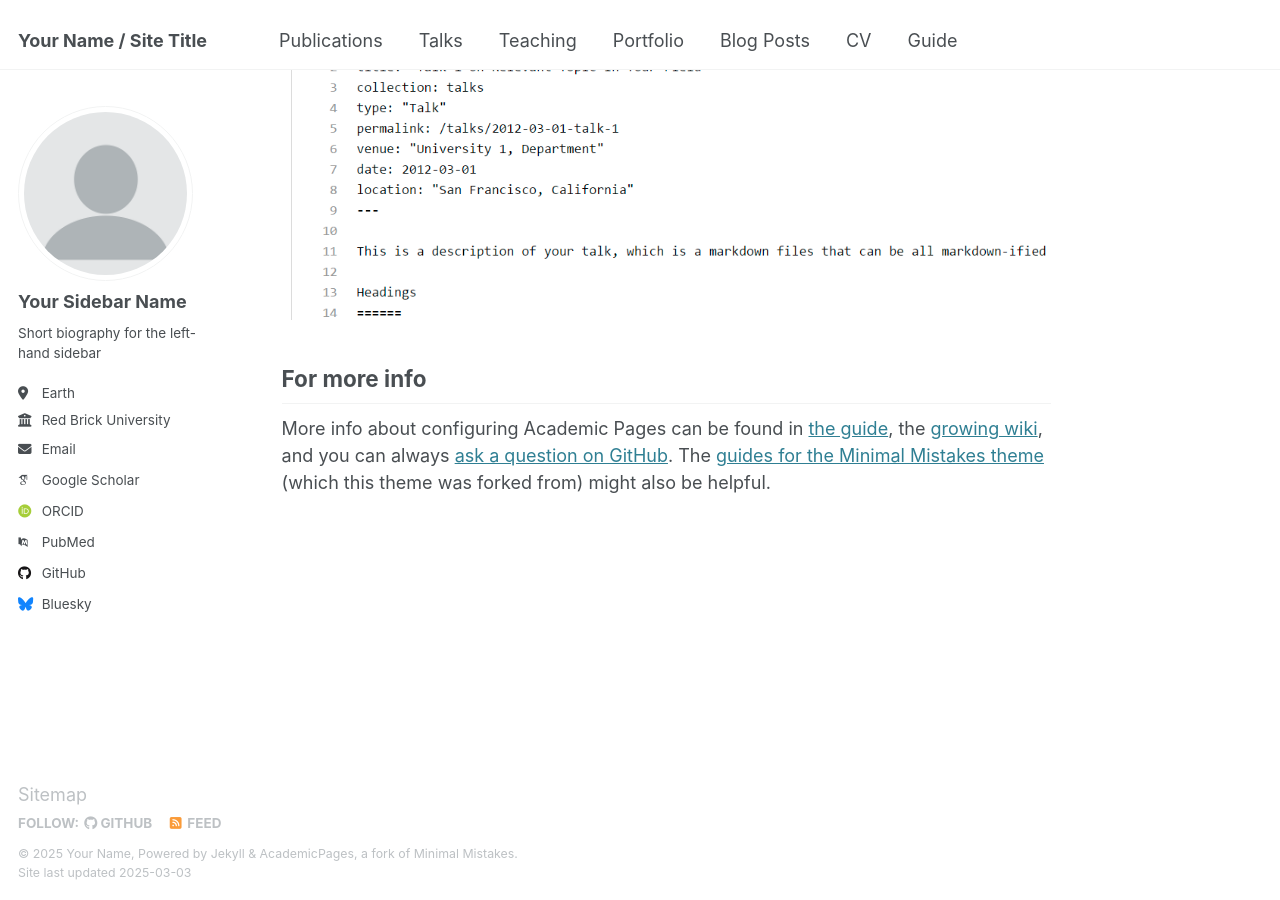
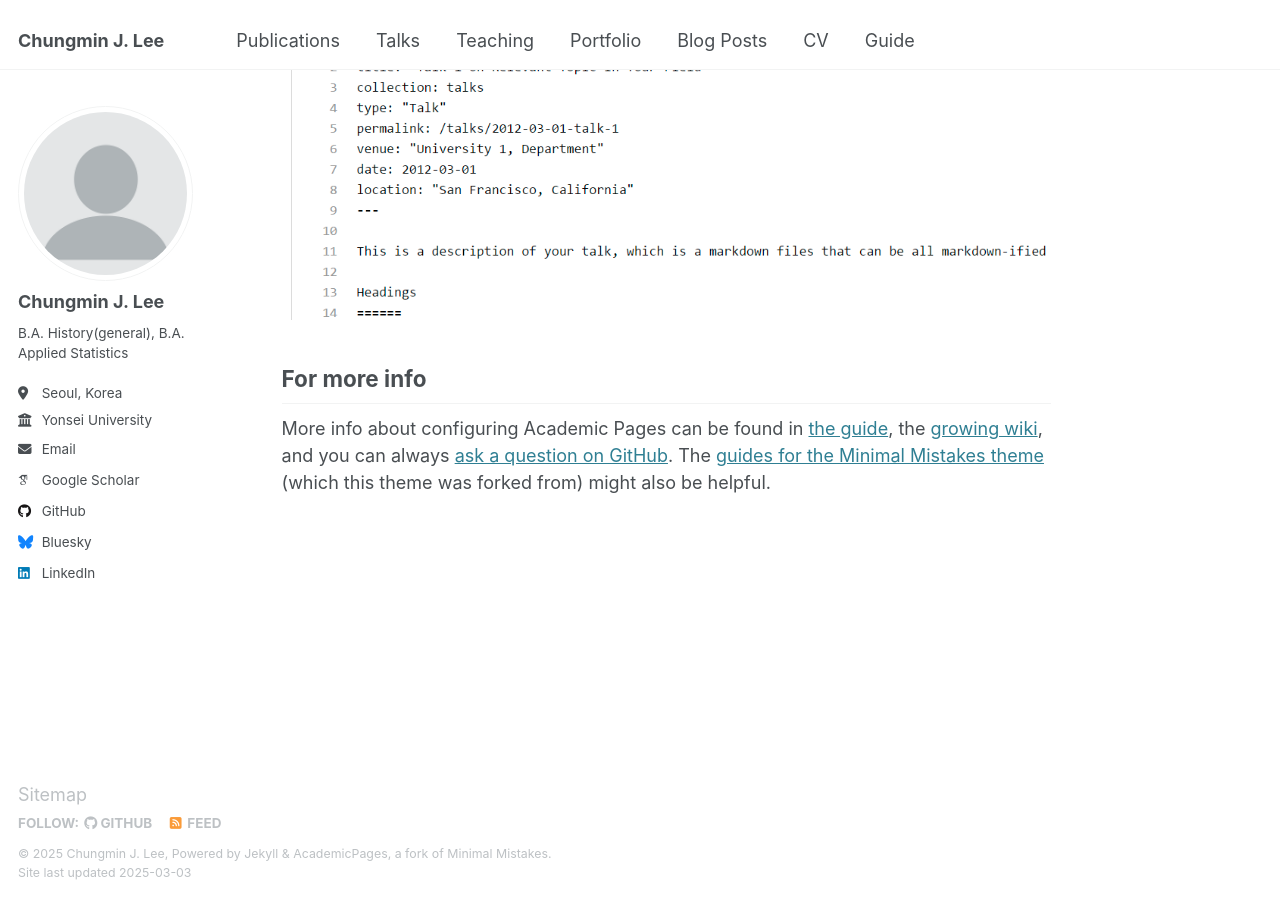
Before and after one commit to Chungminlee08/Chungminlee08.github.io, a Jekyll site: the page built from _pages/about.md, in a window 1280 px wide and 900 px high, scrolled down 2642 px. Built offline with Jekyll 4.4.1, drawn with Linux system fonts in a browser that asks for light colours; some web fonts are replaced.

Commit message:
Update _config.yml
basic bio: employer, names, links etc.

```diff
--- a/_config.yml
+++ b/_config.yml
@@ -9,9 +9,9 @@
 # Basic Site Settings
 locale                   : "en-US"
 site_theme               : "default"
-title                    : "Your Name / Site Title"
+title                    : "Chungmin J. Lee"
 title_separator          : "-"
-name                     : &name "Your Name"
+name                     : &name "Chungmin J. Lee"
 description              : &description "personal description"
 url                      : https://academicpages.github.io # the base hostname & protocol for your site e.g. "https://[your GitHub username].github.io"
 baseurl                  : "" # the subpath of your site, e.g. "/blog"
@@ -23,23 +23,23 @@ repository               : "academicpages/academicpages.github.io"
 author:
   # Biographic information
   avatar           : "profile.png"
-  name             : "Your Sidebar Name"
+  name             : "Chungmin J. Lee"
   pronouns         : # example: "she/her"
-  bio              : "Short biography for the left-hand sidebar"
-  location         : "Earth"
-  employer         : "Red Brick University"
+  bio              : "B.A. History(general), B.A. Applied Statistics"
+  location         : "Seoul, Korea"
+  employer         : "Yonsei University"
   uri              : # URL
-  email            : "none@example.org"
+  email            : "chungminlee08@yonsei.ac.kr"
 
   # Academic websites
   arxiv            : # URL - Update with the correct link to your profile
-  googlescholar    : "https://scholar.google.com/citations?user=PS_CX0AAAAAJ"
-  impactstory      : # URL
-  orcid            : "http://orcid.org/yourorcidurl"
-  semantic         : # URL
-  pubmed           : "https://www.ncbi.nlm.nih.gov/pubmed/?term=john+snow"
-  researchgate     : # URL
-  scopus           : # URL
+  googlescholar    : "https://scholar.google.com/"
+  #impactstory      : # URL
+  #orcid            : "http://orcid.org/yourorcidurl"
+  #semantic         : # URL
+  #pubmed           : "https://www.ncbi.nlm.nih.gov/pubmed/?term=john+snow"
+  #researchgate     : # URL
+  #scopus           : # URL
 
   # Repositories and software development
   bitbucket        : # Username - Update with your username on the site
@@ -59,7 +59,7 @@ author:
   keybase          : # Username
   instagram        : # Username
   lastfm           : # Username
-  linkedin         : # Username
+  linkedin         : https://www.linkedin.com/in/chungmin-j-a-lee-803a0830a/
   mastodon         : # URL
   medium           : # URL
   pinterest        : # Username
```
